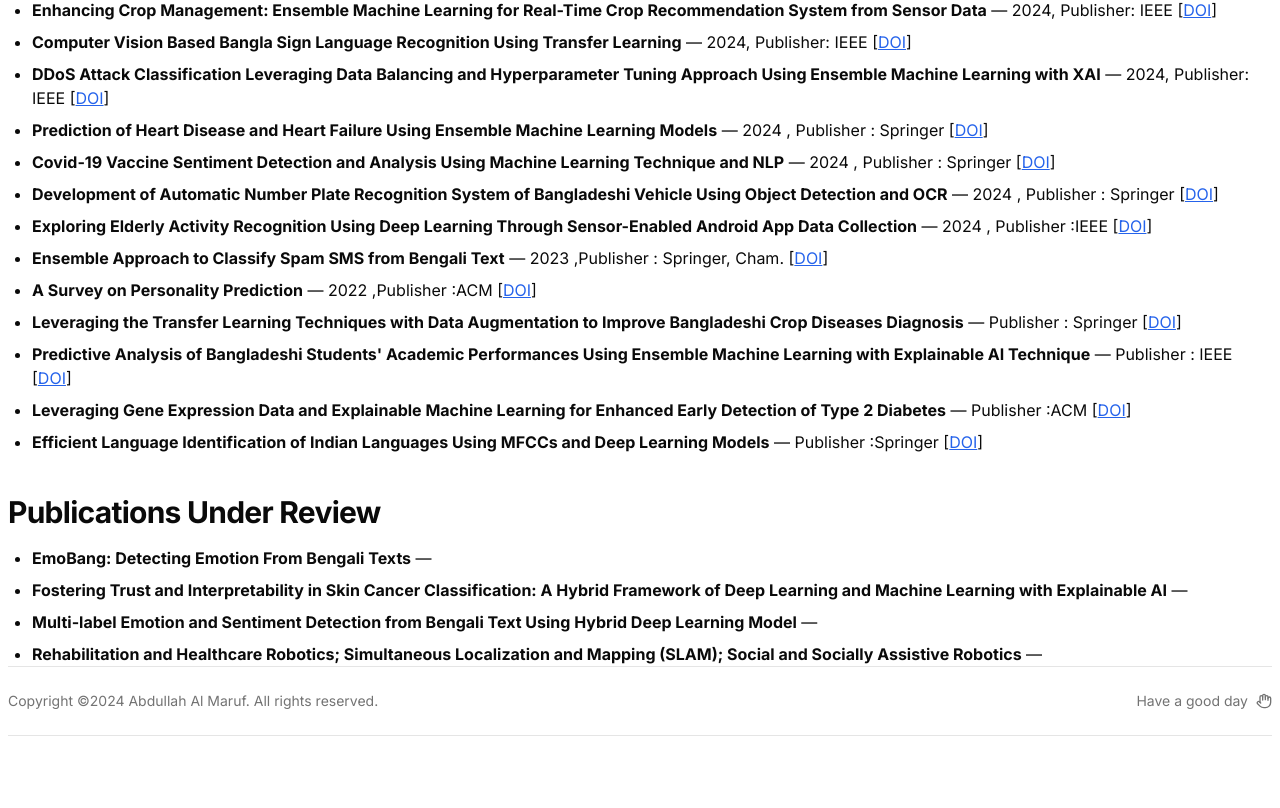
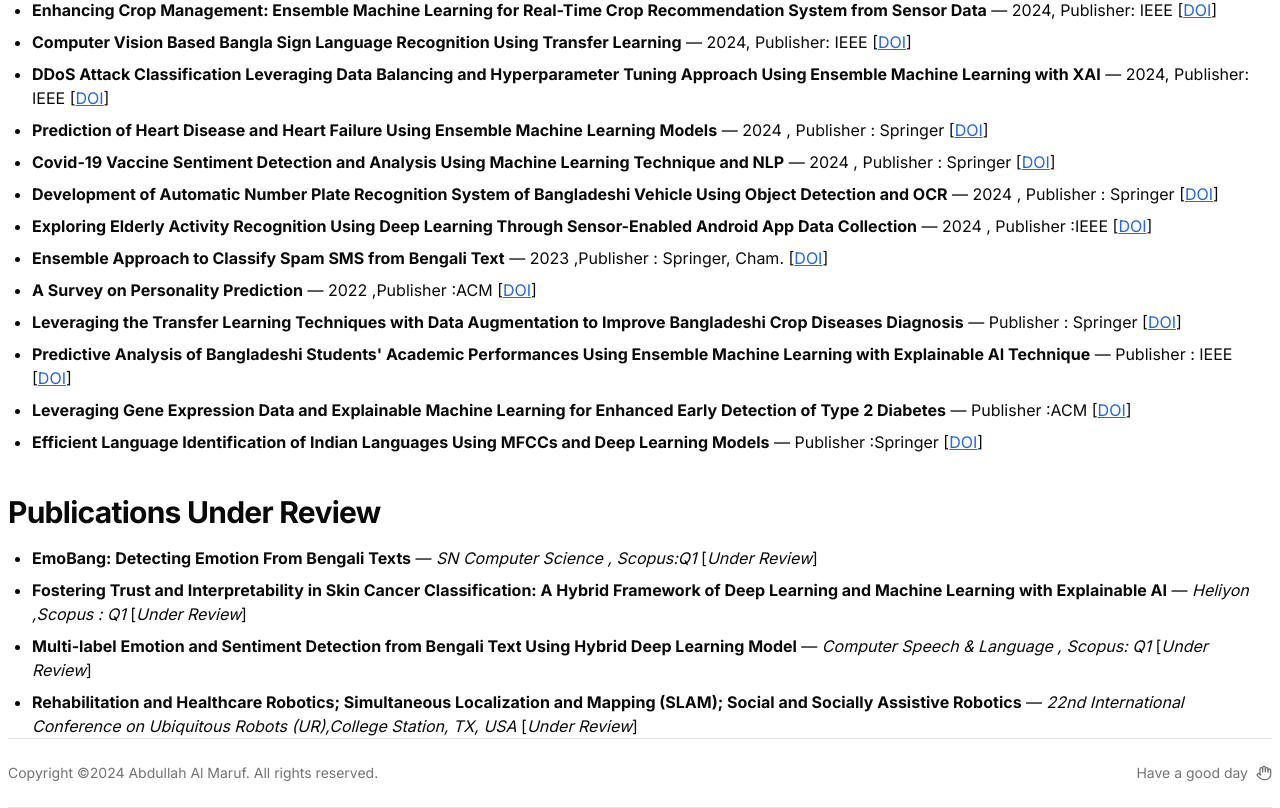
Before and after one commit to VA4MDS/Conference-Website, a Next.js app: page /publications in a window 1280 px wide. Shown: the part 623-1431 px from the top of the page. Before the commit the page ends 1359 px from the top, so only its background shows below. Built offline with nearby package versions, Linux system fonts and the light colour scheme.

Commit message:
Update index.tsx

```diff
--- a/src/components/publications/index.tsx
+++ b/src/components/publications/index.tsx
@@ -1,24 +1,26 @@
-'use client';
-
 import { useState } from 'react';
 import publicationsData from '@/lib/json/publications.json';
 import PendingPublicationData from '@/lib/json/pending-published.json';
 
 export default function Publications() {
+  // Extract 4-digit year from the "year" string
   const extractYear = (entry: any) => {
-    const match = entry.year.trim().match(/\d{4}/);
+    const match = entry.year?.trim().match(/\d{4}/);
     return match ? parseInt(match[0]) : 0;
   };
 
+  // Sort toggles
   const [journalAsc, setJournalAsc] = useState(false);
   const [conferenceAsc, setConferenceAsc] = useState(false);
 
+  // Sorted journal papers
   const sortedJournals = [...publicationsData]
     .filter((paper) => paper.type === 'journal')
     .sort((a, b) =>
       journalAsc ? extractYear(a) - extractYear(b) : extractYear(b) - extractYear(a)
     );
 
+  // Sorted conference papers
   const sortedConferences = [...publicationsData]
     .filter((paper) => paper.type === 'conference')
     .sort((a, b) =>
@@ -85,13 +87,15 @@ export default function Publications() {
         </ul>
       </section>
 
-      {/* Pending Publications Section */}
+      {/* Pending / Under Review Section */}
       <section>
         <h2 className="text-3xl font-bold tracking-tight mt-10">Publications Under Review</h2>
         <ul className="list-disc pl-6 space-y-2 mt-4">
           {PendingPublicationData.map((paper) => (
             <li key={paper.id} className="text-base">
-              <strong>{paper.title}</strong> — {paper.year}
+              <strong>{paper.title}</strong>
+              {paper.journal && <> — <em>{paper.journal}</em></>}
+              {paper.status && <> [<span className="italic">{paper.status}</span>]</>}
             </li>
           ))}
         </ul>
```
